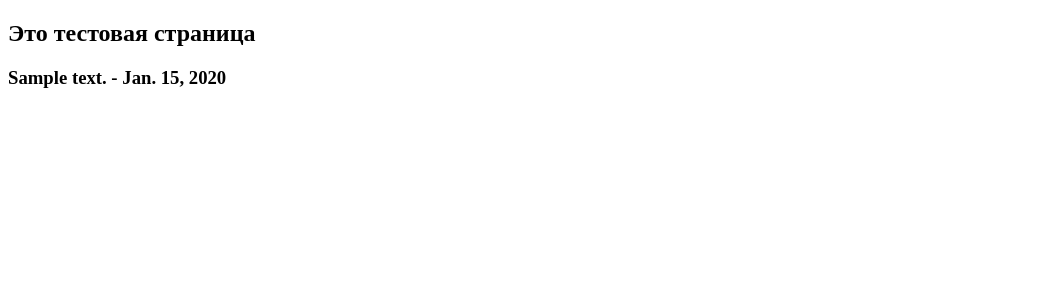
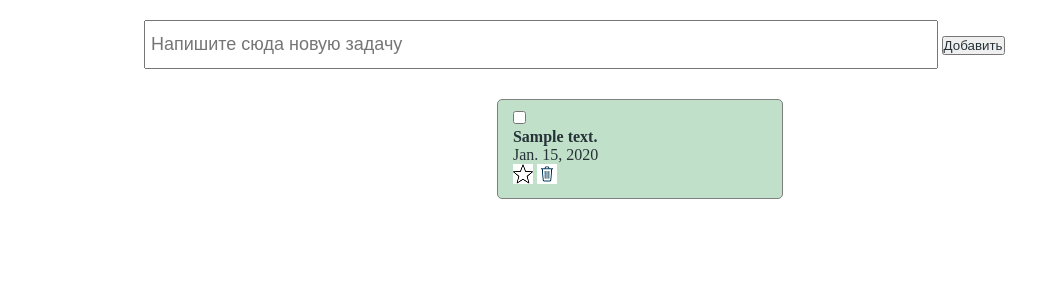
Before and after one commit to Aigerim77/test, a Django app: page /test in a window 1280 px wide. Shown: the top 300 px of the page, without its empty margins (0-1059 px from the left). Run offline with Django 3.2, Linux system fonts and the light colour scheme; tables that the repository leaves empty hold one stand-in row (values such as "Sample post").

Commit message:
added cicle

```diff
--- a/main/templates/test.html
+++ b/main/templates/test.html
@@ -1,14 +1,43 @@
+{% load static %}
 <!DOCTYPE html>
 <html lang="en">
 <head>
     <meta charset="UTF-8">
     <meta name="viewport" content="width=device-width, initial-scale=1.0">
-    <title>Document</title>
+    <title>Todo</title>
+    <link rel='stylesheet' href="{% static 'styles/index.css' %}" />
+    <link rel='stylesheet' href="{% static 'styles/checkbox.css' %}" />
 </head>
 <body>
-    <h2>Это тестовая страница</h2>
-    {% for todo in todo_list %}
-       <h3>{{ todo.text }} - {{ todo.created_at}} </h3>
-    {% endfor %}
+    <section>
+        <div class="create_container">
+            <input
+                class="create_input"
+                type="text"
+                placeholder="Напишите сюда новую задачу"/>
+            <button class="create_button">Добавить</button>
+        </div>
+        <div class="todo_container">
+
+            {% for todo in todo_list %}
+            <div class="todo_item">
+                <div class="todo_item_header">
+                    <label class="checkbox_container">
+                        <input type="checkbox"/>
+                        <span class="checkmark"></span>
+                    </label>
+                    <h4> {{ todo.text }} </h4>
+                    </div>
+                    <div class="todo_item_footer">
+                    <p> {{ todo.created_at }} </p>
+                    <div class="action_buttons">
+                        <img src="./icons/unmarked.png" />
+                        <img src='./icons/delete.png' />
+                    </div>
+                </div>
+            </div>
+        {% endfor %}
+        </div>
+    </section>
 </body>
 </html>
```
